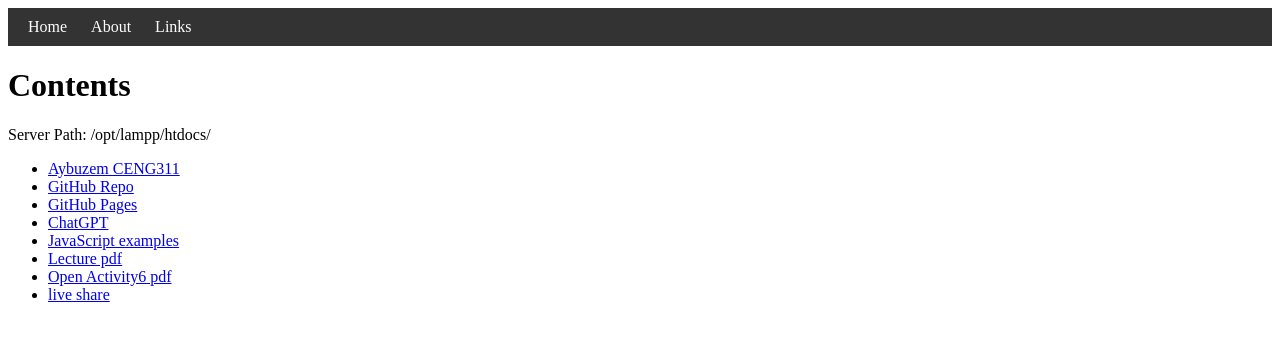
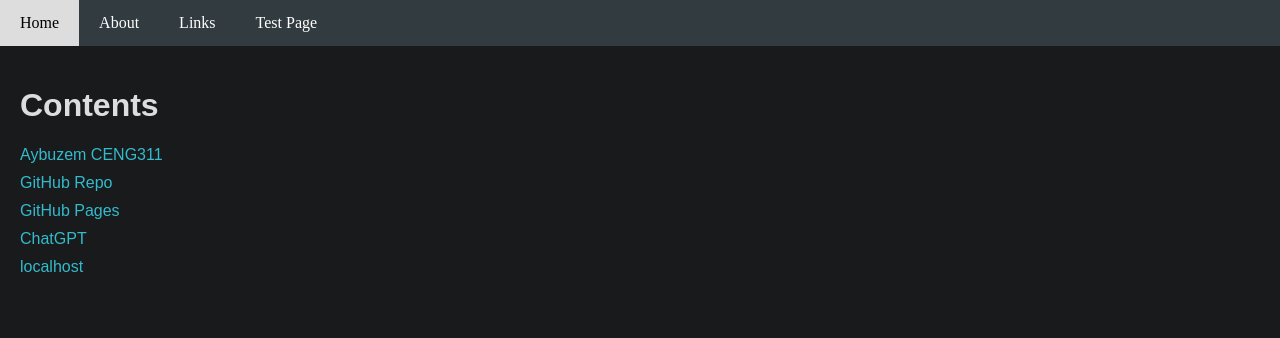
Before and after one commit to demirciAhmet/Responsive-Web-Design, a plain HTML site: page index.html in a window 1280 px wide. Drawn offline with nearby package versions, Linux system fonts and the light colour scheme.

Commit message:
home page changes

```diff
--- a/index.html
+++ b/index.html
@@ -4,6 +4,7 @@
     <meta charset="UTF-8">
     <meta name="viewport" content="width=device-width, initial-scale=1.0">
     <title>Home</title>
+    <link rel="stylesheet" type="text/css" href="style.css">
     <script src="https://code.jquery.com/jquery-3.6.0.min.js"></script>
     <script>
         $(function(){
@@ -13,21 +14,23 @@
     </script>
 </head>
 <body>
-
     <!-- Container for the navigation bar -->
     <div id="navigation"></div>
-    <div id="body"></div>
+
+    <!-- Container for the body content -->
+    <div class="main_body">
         <h1>Contents</h1>
-        <a>Server Path: /opt/lampp/htdocs/</a>
         <ul>
-            <li><a href="https://aybuzem.aybu.edu.tr/course/view.php?id=21330"  target="_blank">Aybuzem CENG311</a></li>
-            <li><a href="https://github.com/demirciAhmet/Responsive-Web-Design" target="_blank">GitHub Repo</a></li>
-            <li><a href="https://demirciahmet.github.io/Responsive-Web-Design/" target="_blank">GitHub Pages</a></li>
-            <li><a href="https://chat.openai.com/" target="_blank">ChatGPT</a></li>
-            <li><a href="/javascript/lecture-examples/Slide5.html">JavaScript examples</a></li>
-            <li><a href="/javascript/Week6-JavaScript-Basics.pdf" target="_blank">Lecture pdf</a></li>
-            <li><a href="http://127.0.0.1/javascript/Activity6.pdf" target="_blank">Open Activity6 pdf</a></li>
-            <li><a href="http://127.0.0.1/Activity6.html" target="_blank">live share</a></li>
+            <li><a href="https://aybuzem.aybu.edu.tr/course/view.php?id=21330" target="_blank" rel="noopener noreferrer"
+                >Aybuzem CENG311</a></li>
+            <li><a href="https://github.com/demirciAhmet/Responsive-Web-Design" target="_blank" rel="noopener noreferrer"
+                >GitHub Repo</a></li>
+            <li><a href="https://demirciahmet.github.io/Responsive-Web-Design/" target="_blank" rel="noopener noreferrer"
+                >GitHub Pages</a></li>
+            <li><a href="https://chat.openai.com/" target="_blank" rel="noopener noreferrer"
+                >ChatGPT</a></li>
+            <li><a href="http://127.0.0.1/" target="_blank" rel="noopener noreferrer"
+                >localhost</a></li>
         </ul>
     </div>
 </body>
--- a/navigation.html
+++ b/navigation.html
@@ -1,53 +1,19 @@
 <!DOCTYPE html>
 <html lang="en">
 <head>
-    <meta charset="UTF-8">
-    <meta name="viewport" content="width=device-width, initial-scale=1.0">
-    <title>Navigation Bar</title>
-    <style>
-        /* Styling for the navigation bar */
-        nav {
-            background-color: #333;
-            color: #fff;
-            padding: 0;
-            min-width: 300px;
-            padding: 10px;
-        }
-        nav ul {
-            list-style-type: none;
-            margin: 0;
-            padding: 0;
-        }
-        nav ul li {
-            display: inline;
-            margin-right: 10px;
-            margin-left: 10px;
-        }
-        nav ul li:hover {
-            display: inline;
-            margin-right: 10px;
-            margin-left: 10px;
-            background-color: #555;
-        }
-        nav ul li a {
-            color: #fff;
-            text-decoration: none;
-        }
-        nav ul li a:hover {
-            /* text-decoration: underline; */
-
-        }
-    </style>
+<meta charset="UTF-8">
+<meta name="viewport" content="width=device-width, initial-scale=1.0">
+<title>Navigation Bar</title>
+<link rel="stylesheet" type="text/css" href="style.css">
 </head>
 <body>
 
-<nav>
-    <ul>
-        <li><a href="index.html">Home</a></li>
-        <li><a href="aboutme.html">About</a></li>
-        <li><a href="links.html">Links</a></li>
-    </ul>
-</nav>
+<div class="navbar">
+    <a href="index.html">Home</a>
+    <a href="aboutme.html">About</a>
+    <a href="links.html">Links</a>
+    <a href="page.html">Test Page</a>
+</div>
 
 </body>
 </html>
--- /dev/null
+++ b/style.css
@@ -0,0 +1,65 @@
+/** Navigation Bar */
+.navbar {
+overflow: hidden;
+background-color: rgba(50,60,64);
+}
+
+.navbar a {
+float: left;
+display: block;
+color: white;
+text-align: center;
+padding: 14px 20px;
+text-decoration: none;
+}
+
+.navbar a:hover {
+text-decoration: solid;
+background-color: #ddd;
+color: black;
+}
+
+@media screen and (max-width: 400px) {
+.navbar a {
+    float: none;
+    display: block;
+    text-align: left;
+}
+}
+
+
+
+/** Generic */
+
+body {
+    margin: 0;
+    padding: 0;
+    background-color: #181a1b;
+}
+.main_body {
+    font-family: Arial, sans-serif;
+    padding: 20px;
+}
+h1 {
+    color: #333;
+}
+ul {
+    list-style-type: none;
+    padding: 0;
+}
+li {
+    margin-bottom: 10px;
+}
+h1 {
+    color: #ddd;
+}
+p {
+    color: #ddd;
+}
+a {
+    color: #33bbcc;
+    text-decoration: none;
+}
+a:hover {
+    text-decoration: underline;
+}
```
Also changed, not shown: aboutme.html (+4 -1 lines), links.html (+11 -7 lines), page.html (added, +21 -0 lines).
